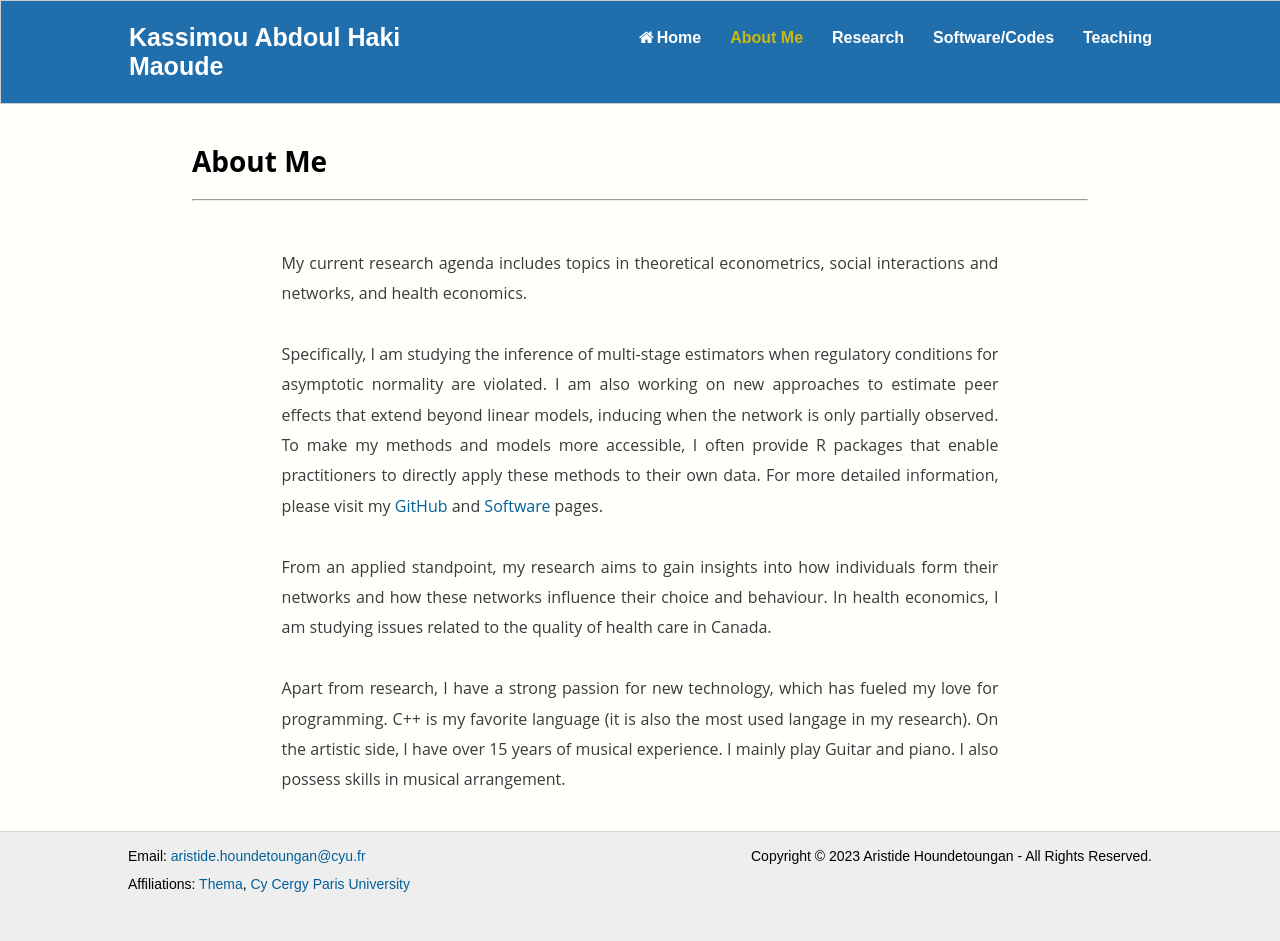
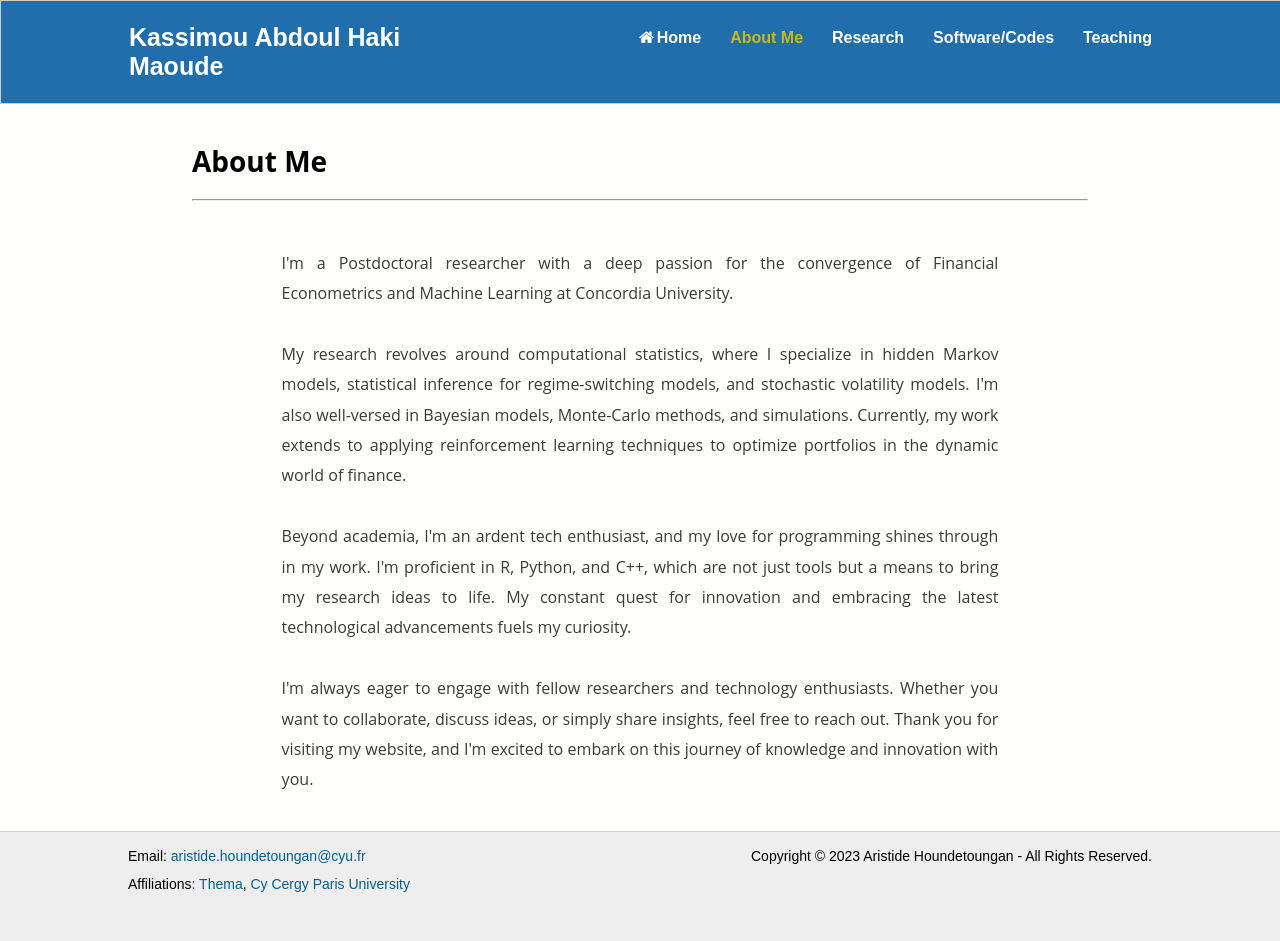
Before and after one commit to abdoulmaoude/abdoulmaoude.github.io, a Jekyll site: the page built from about/index.html, in a window 1280 px wide. Built offline with Jekyll 4.4.1, drawn with Linux system fonts in a browser that asks for light colours.

Commit message:
Update index.html

```diff
--- a/about/index.html
+++ b/about/index.html
@@ -15,16 +15,13 @@ $(document).ready(function() {
   <div id = "research2">
   <p align="justify">
     <br/>
-
-    My current research agenda includes topics in theoretical econometrics, social interactions and networks, and health economics.
-    <br/><br/>
-    Specifically, I am studying the inference of multi-stage estimators when regulatory conditions for asymptotic normality are violated. I am also working on new approaches to estimate peer effects that extend beyond linear models, inducing when the network is only partially observed.
-    To make my methods and models more accessible, I often provide R packages that enable practitioners to directly apply these methods to their own data. For more detailed information, please visit my <a href="https://github.com/ahoundetoungan">GitHub</a> and <a href="/software">Software</a> pages.
-    <br/><br/>
-    From an applied standpoint, my research aims to gain insights into how individuals form their networks and how these networks influence their choice and behaviour. In health economics, I am studying issues related to the quality of health care in Canada.
-    <br/><br/>
-    Apart from research, I have a strong passion for new technology, which has fueled my love for programming.
-    C++ is my favorite language (it is also the most used langage in my research). On the artistic side, I have over 15 years of musical experience. I mainly play Guitar and piano. I also possess skills in musical arrangement.
+I'm a Postdoctoral researcher with a deep passion for the convergence of Financial Econometrics and Machine Learning at Concordia University.
+<br><br/>
+My research revolves around computational statistics, where I specialize in hidden Markov models, statistical inference for regime-switching models, and stochastic volatility models. I'm also well-versed in Bayesian models, Monte-Carlo methods, and simulations. Currently, my work extends to applying reinforcement learning techniques to optimize portfolios in the dynamic world of finance.
+<br><br/>
+Beyond academia, I'm an ardent tech enthusiast, and my love for programming shines through in my work. I'm proficient in R, Python, and C++, which are not just tools but a means to bring my research ideas to life. My constant quest for innovation and embracing the latest technological advancements fuels my curiosity.
+<br><br/>
+I'm always eager to engage with fellow researchers and technology enthusiasts. Whether you want to collaborate, discuss ideas, or simply share insights, feel free to reach out. Thank you for visiting my website, and I'm excited to embark on this journey of knowledge and innovation with you.
   </p>
 
 </div>
```
Also changed, not shown: other parts of about/index.html (+1 -1 lines).
